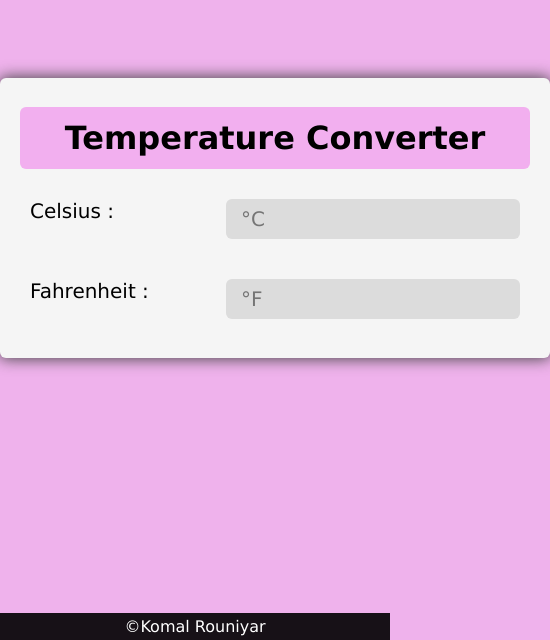
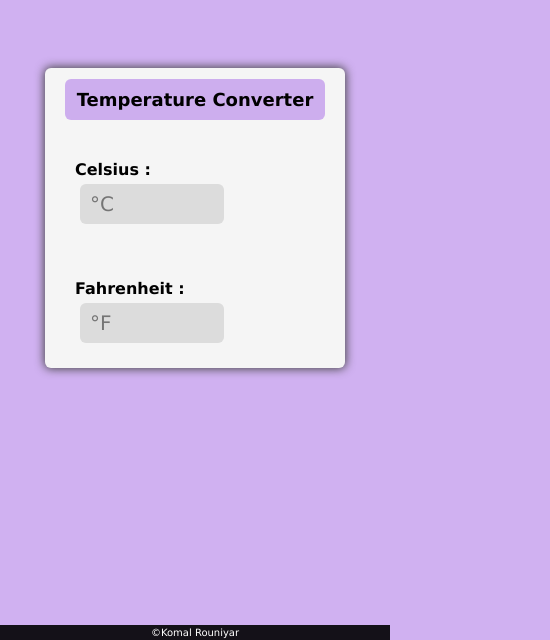
Before and after one commit to rouniyarkomal/OIBSIP, a plain HTML site: page Task-3 Temperature Converter Website/index.html in a window 390 px wide. Shown: the part 204-844 px from the top of the page, 550 px wide, since content can reach past the window. Drawn offline with Linux system fonts and the light colour scheme.

Commit message:
Adding Responsiveness

```diff
--- a/Task-3 Temperature Converter Website/styles.css
+++ b/Task-3 Temperature Converter Website/styles.css
@@ -12,13 +12,7 @@ body {
   width: 100%;
   height: 100vh;
   position: relative;
-  /* background: linear-gradient(
-    208deg,
-    rgb(6, 6, 51),
-    rgb(40, 1, 1),
-    rgb(23, 11, 42)
-  ); */
-  background-color: #efb2ec;
+  background-color: #c096edbd;
 }
 
 .wrapper {
@@ -45,9 +39,9 @@ body {
 h1 {
   /* border: 1px solid red; */
   text-align: center;
-  font-size: 32px;
+  font-size: 28px;
   padding: 12px 0px;
-  background-color: #f2afef;
+  background-color: #c096edbd;
 }
 
 .main-container:hover {
@@ -83,3 +77,56 @@ h1 {
 .footer p {
   font-size: 16px;
 }
+/* Media Queries for Responsiveness */
+@media only screen and (max-width: 767px) {
+  /* Global */
+  * {
+    margin: 0;
+    padding: 0;
+    font-family: Verdana, Geneva, Tahoma, sans-serif;
+    box-sizing: border-box;
+    font-size: 16px;
+    border-radius: 6px;
+  }
+
+  .main-container {
+    width: 300px;
+    height: 300px;
+    box-shadow: 0px 0px 10px 1px rgb(71, 71, 71);
+    gap: 30px;
+  }
+
+  h1 {
+    font-size: 18px;
+    padding: 10px 0px;
+  }
+
+  .main-container:hover {
+    box-shadow: 0px 0px 10px 1px rgb(0, 240, 0);
+  }
+
+  .container {
+    padding: 4px;
+    flex-direction: column;
+    padding: 10px;
+  }
+
+  .container > input {
+    padding: 8px 10px;
+    margin: 5px;
+    font-size: 20px;
+  }
+
+  .container label {
+    font-weight: bold;
+  }
+
+  /* Footer */
+  .footer {
+    padding: 2px 0px;
+  }
+
+  .footer p {
+    font-size: 10px;
+  }
+}
```
